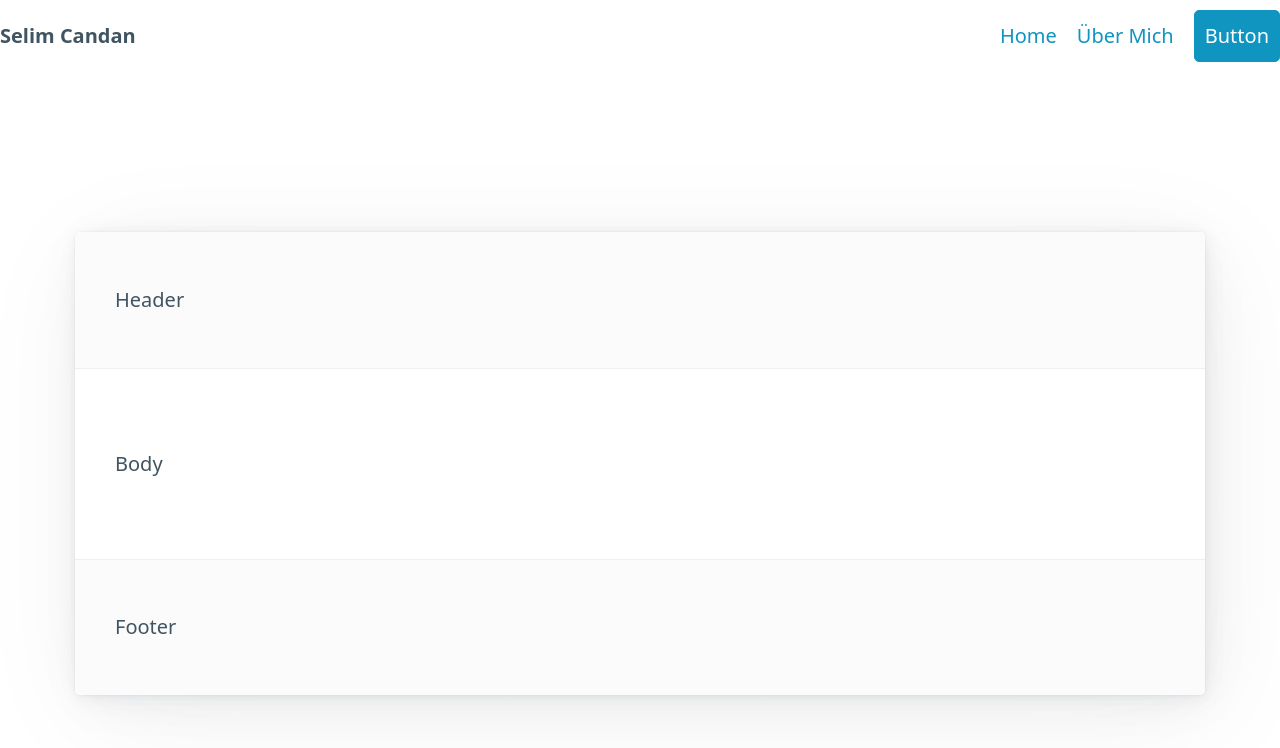
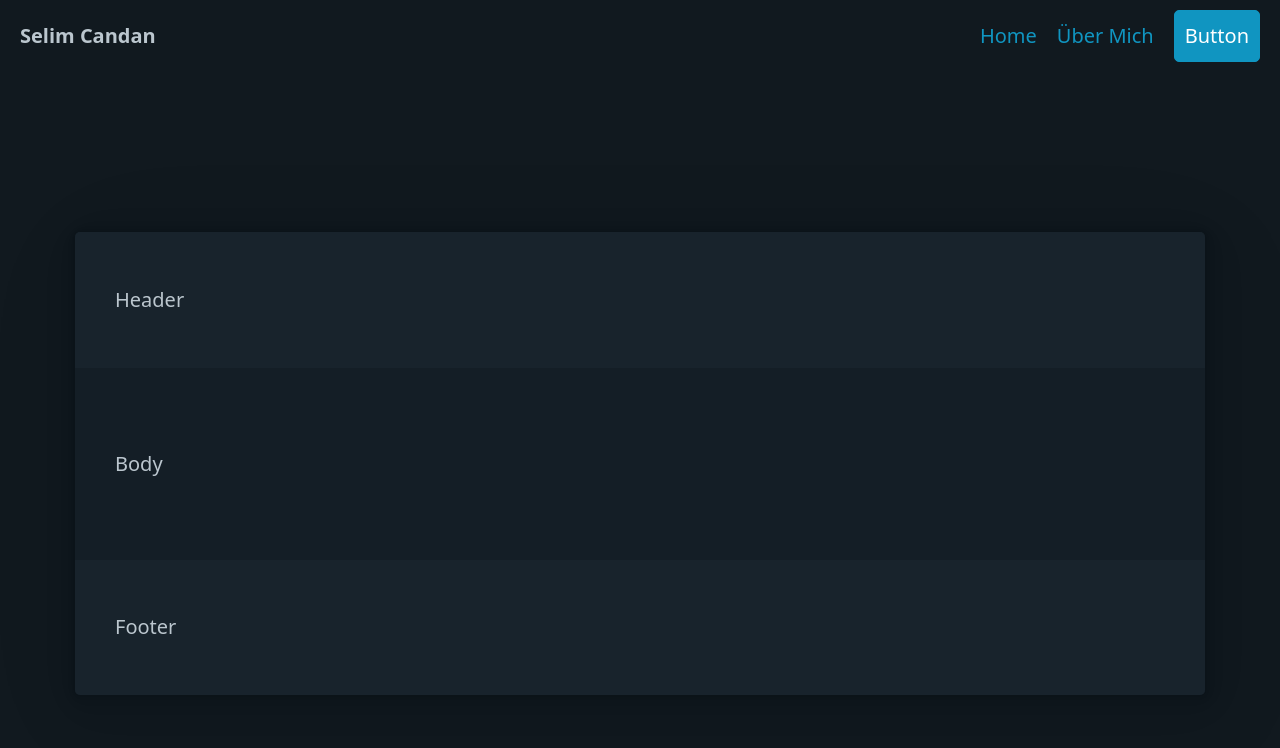
Before and after one commit to candanselim/candanselim.github.io, a plain HTML site: page index.html in a window 1280 px wide. Drawn offline with nearby package versions, Linux system fonts and the light colour scheme.

Commit message:
pico css eklendi

```diff
--- a/index.html
+++ b/index.html
@@ -1,5 +1,5 @@
 <!DOCTYPE html>
-<html lang="en">
+<html lang="en" data-theme="dark">
 <head>
     <meta charset="UTF-8">
     <meta http-equiv="X-UA-Compatible" content="IE=edge">
@@ -8,7 +8,7 @@
     <title>Selim Candan</title>
 </head>
 <body>
-    <nav>
+    <nav class="container-fluid">
         <ul>
           <li><strong>Selim Candan</strong></li>
         </ul>
```
